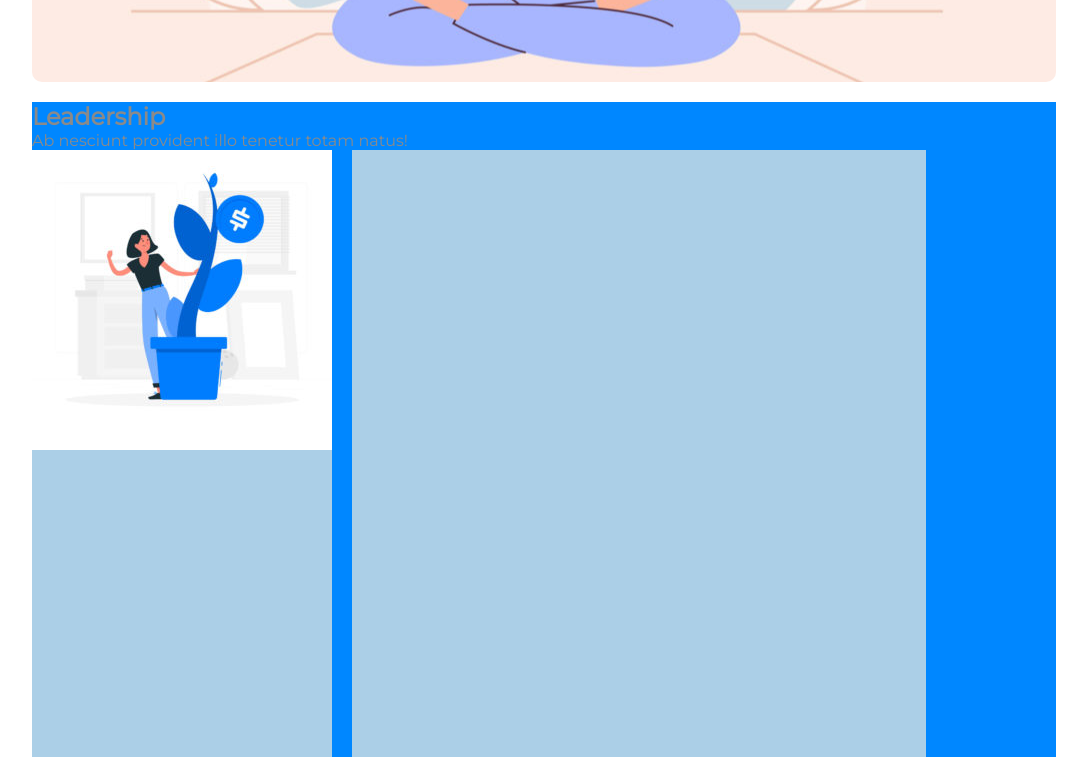
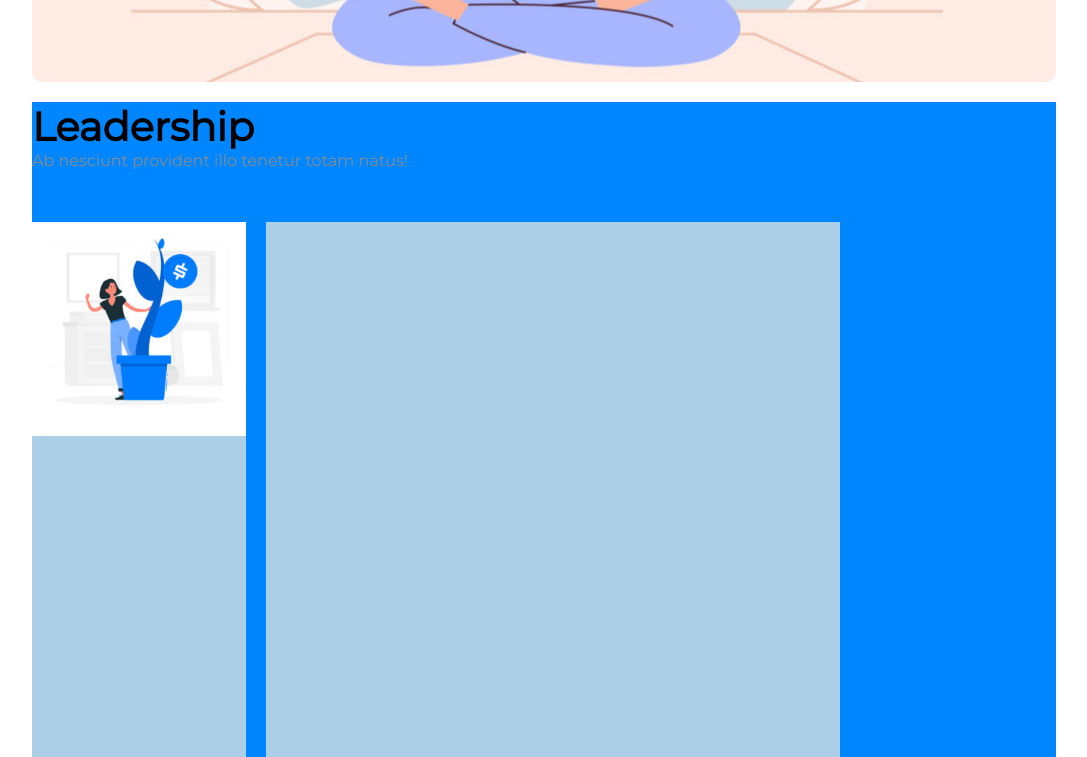
Before and after one commit to salamone-gius/htmlcss-wp, a plain HTML site: page index.html in a window 1280 px wide. Shown: the part 608-1365 px from the top of the page, without its empty margins (96-1183 px from the left). Drawn offline with Linux system fonts and the light colour scheme.

Commit message:
title created

```diff
--- a/css/style.css
+++ b/css/style.css
@@ -9,13 +9,11 @@
     margin: 20px auto;
     font-family: 'Montserrat', sans-serif;
     color: #8A8A8A;
-    /* margin: auto; */
 }
 
 header, .banner, .logo {
     margin-bottom: 20px;
 }
-/* ha dato margin-bottom:20px solo all'header */
 
 header {
     min-height: 150px;
@@ -46,12 +44,17 @@ a {
     clear: both;
 }
 
+/* .dark {
+    set darkness
+} */
+
 .banner {
+    width: 100%;
     min-height: 500px;
     background-image: url("../img/banner.jpg");
     background-position: center;
     border-radius: 10px;
-    position: relative;
+    /* to fix: background repeat */
 }
 
 .banner-text {
@@ -70,12 +73,17 @@ h2 {
     margin-bottom: 5px;
 }
 
-.section-header {
-    background-color: rgb(171, 207, 231);
+.title {
     min-height: 100px;
     margin-bottom: 20px;
 }
-    /* margin-bottom:15 px */
+
+h1 {
+    color: black;
+    font-size: 40px;
+    /* to fix: bold h1 (maybe download from g-fonts) */
+    /* and align text in the middle */
+}
 
 .col {
     background-color: rgb(171, 207, 231);
@@ -83,6 +91,11 @@ h2 {
     /* min-height: 150px; */
     margin-bottom: 20px;
     float: left;
+}
+
+.article-img {
+    max-width: 214px;
+    max-height: 214px;
 }
 
 .left, .right {
```
